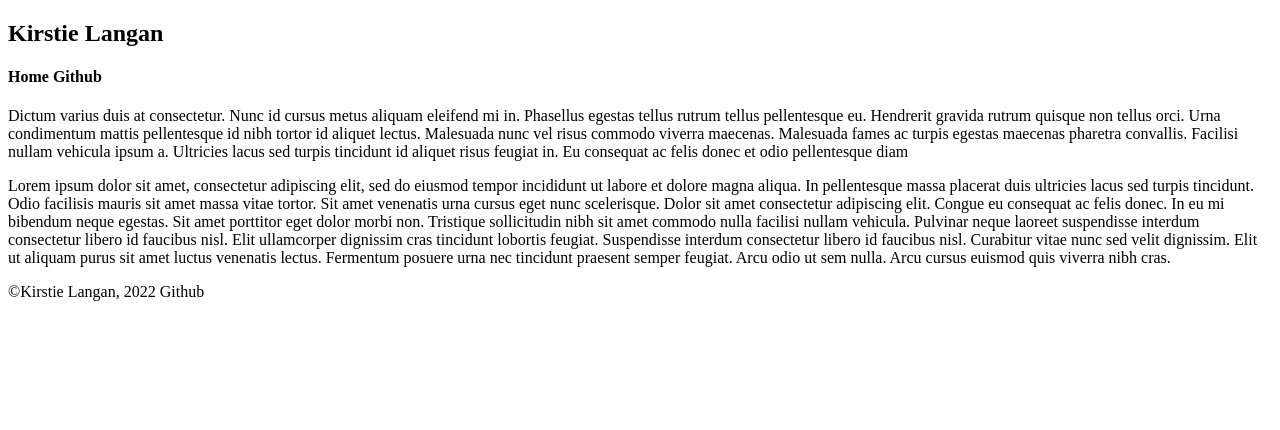
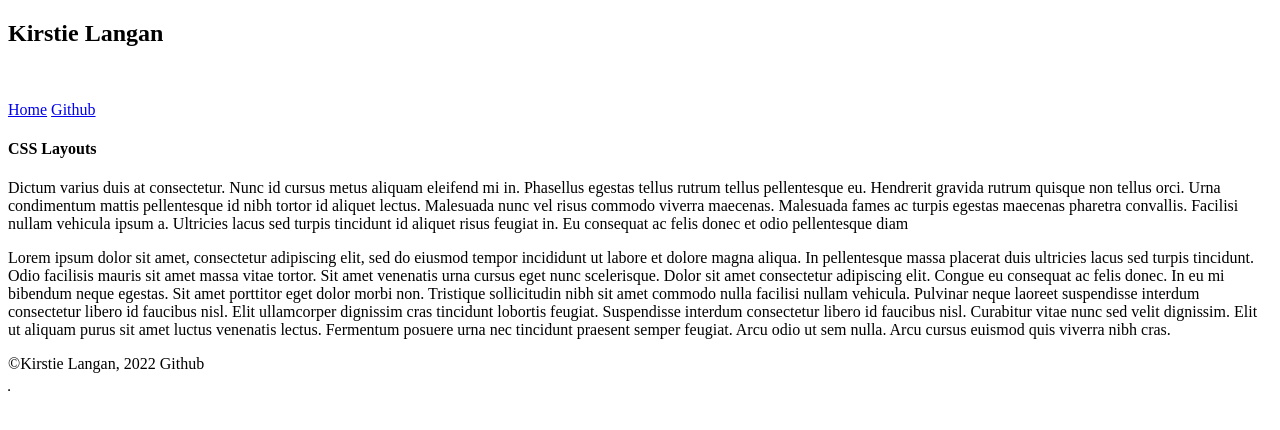
Before and after one commit to Kirstie-Langan/kirstie-langan.github.io, a plain HTML site: page index.html in a window 1280 px wide. Drawn offline with Linux system fonts and the light colour scheme.

Commit message:
updated basic page

```diff
--- a/index.html
+++ b/index.html
@@ -1,36 +1,44 @@
 <!DOCTYPE HTML>
 </html>
 <head>
+    <link rel="stylesheet" href="https://cdnjs.cloudflare.com/ajax/libs/font-awesome/4.7.0/css/font-awesome.min.css">
     <meta charset="UTF-8">
     <meta http-equiv="X-UA-Compatible" content="IE=edge">
     <meta name="viewport" content="width=device-width, initial-scale=1.0">
     <title>Document</title>
+
 </head>
 <body>
+
+    <table border="1">
 	<div class="container">
 
 	<header>
-		<div class="header">
-			<h2>Kirstie Langan</h2>
-		</div>
-	</header>
+		<h2>Kirstie Langan</h2><figure><i class="fab fa-github"></i></figure>
 
-		<div class="navbar">
-			<h4>Home Github</h4x>
+    </header>
 
-		</div>
-		<div class="feature">
-			<p>Dictum varius duis at consectetur. Nunc id cursus metus aliquam eleifend mi in. Phasellus egestas tellus rutrum tellus pellentesque eu. Hendrerit gravida rutrum quisque non tellus orci. Urna condimentum mattis pellentesque id nibh tortor id aliquet lectus. Malesuada nunc vel risus commodo viverra maecenas. Malesuada fames ac turpis egestas maecenas pharetra convallis. Facilisi nullam vehicula ipsum a. Ultricies lacus sed turpis tincidunt id aliquet risus feugiat in. Eu consequat ac felis donec et odio pellentesque diam
-            </p>
+	<nav>
+        <div>
+        <a href="#home">Home</a>  <a href="#github">Github</a>
+        </div>
+    </nav>
 
-		</div>
-		<div class="feature">
-			<p>Lorem ipsum dolor sit amet, consectetur adipiscing elit, sed do eiusmod tempor incididunt ut labore et dolore magna aliqua. In pellentesque massa placerat duis ultricies lacus sed turpis tincidunt. Odio facilisis mauris sit amet massa vitae tortor. Sit amet venenatis urna cursus eget nunc scelerisque. Dolor sit amet consectetur adipiscing elit. Congue eu consequat ac felis donec. In eu mi bibendum neque egestas. Sit amet porttitor eget dolor morbi non. Tristique sollicitudin nibh sit amet commodo nulla facilisi nullam vehicula. Pulvinar neque laoreet suspendisse interdum consectetur libero id faucibus nisl. Elit ullamcorper dignissim cras tincidunt lobortis feugiat. Suspendisse interdum consectetur libero id faucibus nisl. Curabitur vitae nunc sed velit dignissim. Elit ut aliquam purus sit amet luctus venenatis lectus. Fermentum posuere urna nec tincidunt praesent semper feugiat. Arcu odio ut sem nulla. Arcu cursus euismod quis viverra nibh cras.</p>
-		</div>
+	<main>
+        <header>
+            <h4>CSS Layouts</h4>
+        </header>
+        <section>
+		<p>Dictum varius duis at consectetur. Nunc id cursus metus aliquam eleifend mi in. Phasellus egestas tellus rutrum tellus pellentesque eu. Hendrerit gravida rutrum quisque non tellus orci. Urna condimentum mattis pellentesque id nibh tortor id aliquet lectus. Malesuada nunc vel risus commodo viverra maecenas. Malesuada fames ac turpis egestas maecenas pharetra convallis. Facilisi nullam vehicula ipsum a. Ultricies lacus sed turpis tincidunt id aliquet risus feugiat in. Eu consequat ac felis donec et odio pellentesque diam</p>
+		<p>Lorem ipsum dolor sit amet, consectetur adipiscing elit, sed do eiusmod tempor incididunt ut labore et dolore magna aliqua. In pellentesque massa placerat duis ultricies lacus sed turpis tincidunt. Odio facilisis mauris sit amet massa vitae tortor. Sit amet venenatis urna cursus eget nunc scelerisque. Dolor sit amet consectetur adipiscing elit. Congue eu consequat ac felis donec. In eu mi bibendum neque egestas. Sit amet porttitor eget dolor morbi non. Tristique sollicitudin nibh sit amet commodo nulla facilisi nullam vehicula. Pulvinar neque laoreet suspendisse interdum consectetur libero id faucibus nisl. Elit ullamcorper dignissim cras tincidunt lobortis feugiat. Suspendisse interdum consectetur libero id faucibus nisl. Curabitur vitae nunc sed velit dignissim. Elit ut aliquam purus sit amet luctus venenatis lectus. Fermentum posuere urna nec tincidunt praesent semper feugiat. Arcu odio ut sem nulla. Arcu cursus euismod quis viverra nibh cras.</p>
+        </section>
+    </main>
+
 	<footer>
-		&copy;Kirstie Langan, 2022 Github
+		<p>&copy;Kirstie Langan, 2022 Github</p>
 	</footer>
 
 	</div>
+</table>
 </body>
 </html>
```
